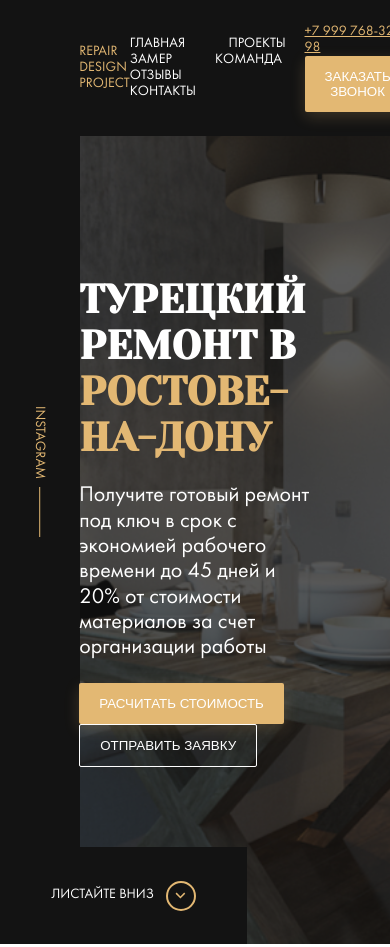
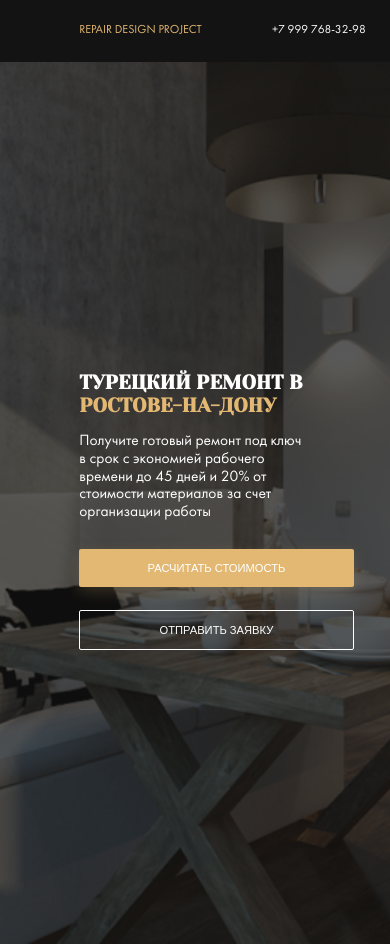
Before and after one commit to VladNek/webstudy, a website: page my project/my-project/index.html in a window 390 px wide. Shown: the top 947 px of the page. Drawn offline with Linux system fonts and the light colour scheme; files whose address does not match are found by name.

Commit message:
refact: make responsive layout for header and hero

```diff
--- a/my project/my-project/sass/_interface.sass
+++ b/my project/my-project/sass/_interface.sass
@@ -3,6 +3,7 @@
   border: none
   border-radius: 2px
   text-transform: uppercase
+  font-size: 0.93rem
   &:hover
     cursor: pointer
   &--primary
--- /dev/null
+++ b/my project/my-project/sass/_media.sass
@@ -0,0 +1,40 @@
+@media screen and ( max-width: 1200px )
+ html
+  font-size: 12px
+ .nav
+  &__item
+   margin-right: 1rem
+@media screen and ( max-width: 992px )
+ .nav
+  display: none
+ .hero
+  &__instagram
+   display: none
+  .hero_content
+   margin-left: 0
+@media screen and ( max-width: 570px )
+ .contacts
+  &__phone
+   margin-right: 10
+   color: $light
+   text-decoration: none
+  &__button
+   display: none
+ .title
+  font-size: 1.64rem
+ .hero
+  &__scroll-down
+   display: none
+  .hero_content
+   max-width: 22.86rem
+  &__text
+   font-size: 1.29rem
+   margin-bottom: 2.28rem
+  &__button
+   display: block
+   min-width: 22.86rem
+   margin-bottom: 1.85rem
+@media screen and ( max-height: 520px )
+ .hero
+  &__scroll-down
+   display: none
--- a/my project/my-project/sass/_setings.sass
+++ b/my project/my-project/sass/_setings.sass
@@ -1,9 +1,10 @@
 ⃰ *, *:before, *:after
  box-sizing: border-box
-
+html
+ font-size: 14px
 body
  font-family: 'Futura Book', sans-serif
- font-size: 14px
+ font-size: 1rem
  margin: 0
 .section
  &-title
--- a/my project/my-project/sass/style.sass
+++ b/my project/my-project/sass/style.sass
@@ -7,3 +7,5 @@
 @import 'templates/header'
 @import 'templates/hero'
 @import 'templates/controll'
+
+@import 'media'
--- a/my project/my-project/sass/templates/_header.sass
+++ b/my project/my-project/sass/templates/_header.sass
@@ -20,7 +20,7 @@
   color: $light
   text-decoration: none
   text-transform: uppercase
-  margin-right: 40px
+  margin-right: 2.85rem
   transition: color 0.2s
   &:hover
     color:$primary
--- a/my project/my-project/sass/templates/_hero.sass
+++ b/my project/my-project/sass/templates/_hero.sass
@@ -18,9 +18,10 @@
   background-color: rgba($dark, 0.7)
  .hero_content
   position: relative
-  max-width: 670px
+  max-width: 47.85rem
+  margin-left: 4.28rem
  &__text
-  font-size: 22px
+  font-size: 1.57rem
   max-width: 500px
  &__button
   margin-right: 20px
@@ -37,8 +38,8 @@
   justify-content: center
   left: 0
   bottom: 0
-  min-width: 247px
-  min-height: 97px
+  min-width: 17.6rem
+  min-height: 6.92rem
   background-color: $dark
   text-transform: uppercase
   text-decoration: none
@@ -75,6 +76,6 @@
  margin: 0
  font-family: 'Yeseva One', cursive
  text-transform: uppercase
- font-size: 40px
+ font-size: 2.857rem
  &--primary
   color: $primary
```
Also changed, not shown: my project/my-project/css/style.css.
